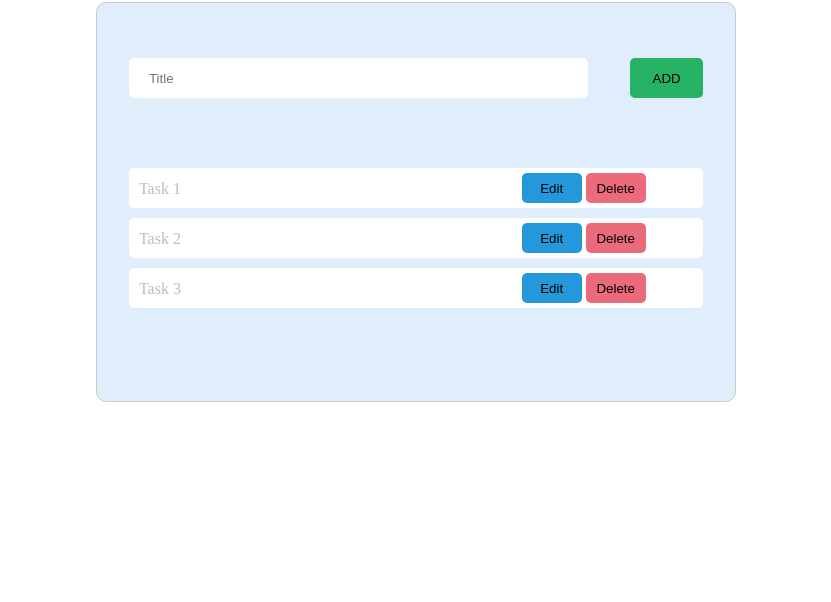
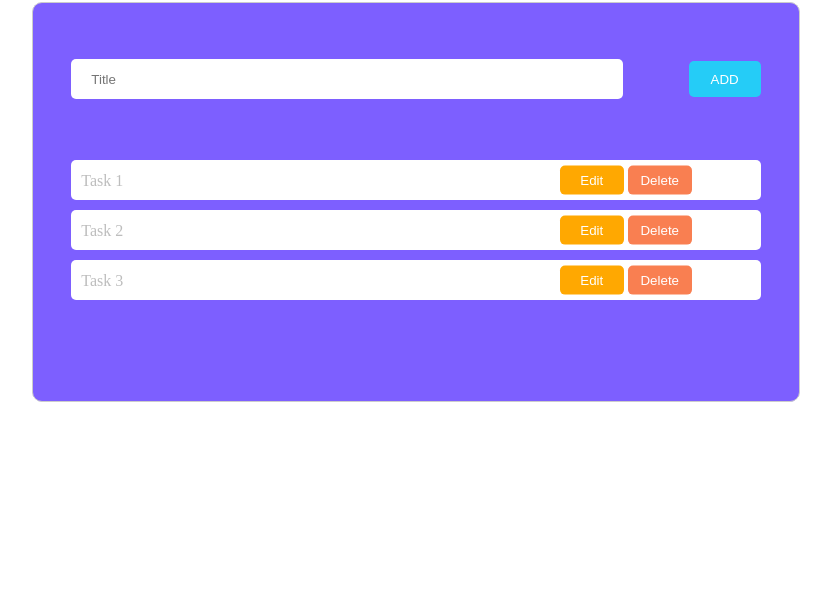
Before and after one commit to reyhaneh-moayeri/TodoApp, a plain HTML site: page index.html in a window 1280 px wide. Shown: the part 198-800 px from the top of the page, without its empty margins (224-1055 px from the left). Drawn offline with Linux system fonts and the light colour scheme.

Commit message:
change styles

```diff
--- a/index.html
+++ b/index.html
@@ -56,5 +56,7 @@
         </div>
       </div>
     </div>
+
+    <script src="./index.js"></script>
   </body>
 </html>
--- a/style.css
+++ b/style.css
@@ -4,23 +4,18 @@
   box-sizing: border-box;
 }
 
-body {
-  width: 100%;
-  height: 100%;
-}
-
 .container {
-  width: 50%;
+  width: 60%;
   height: 400px;
   position: absolute;
   top: 50%;
   left: 50%;
   transform: translate(-50%, -50%);
+  background-color: #7d5fff;
+  border-radius: 10px;
+  border: 1px solid #ccc;
   display: flex;
   flex-direction: column;
-  background-color: #e0edfa;
-  border-radius: 10px;
-  border: 1px solid #ccc;
 }
 .container h1 {
   margin: auto;
@@ -28,12 +23,12 @@ body {
   display: flex;
   justify-content: center;
   position: absolute;
-  top: -50px;
+  top: -3rem;
 }
 
 .title {
   width: 90%;
-  height: 150px;
+  height: 9.5rem;
 
   position: relative;
   margin: auto;
@@ -60,20 +55,20 @@ input::placeholder {
 }
 
 .add {
-  width: 73px;
-  height: 40px;
-  background-color: #26b264;
+  width: 4.5rem;
+  height: 2.2rem;
+  background-color: #25ccf7;
 }
 
 .btn {
   border: none;
   border-radius: 5px;
   cursor: pointer;
+  color: #fff;
 }
 .tasks-container {
   width: 100%;
   overflow-y: auto;
-  padding-top: 10px;
   flex-grow: 1;
 }
 
@@ -104,21 +99,21 @@ input::placeholder {
 }
 
 .status {
-  width: 60px;
-  height: 30px;
+  width: 4rem;
+  height: 1.8rem;
 }
 
 span {
   color: rgb(189, 189, 189);
-  padding-top: 2px;
+  padding-top: 0.1em;
 }
 
 .edite {
-  background-color: #2498db;
+  background-color: #ffa801;
 }
 
 .delete {
-  background-color: #eb6b7c;
+  background-color: #f97f51;
 }
 @media (max-width: 900px) {
   .container {
@@ -128,3 +123,7 @@ span {
     font-size: 20px;
   }
 }
+
+.hide {
+  display: none;
+}
```
